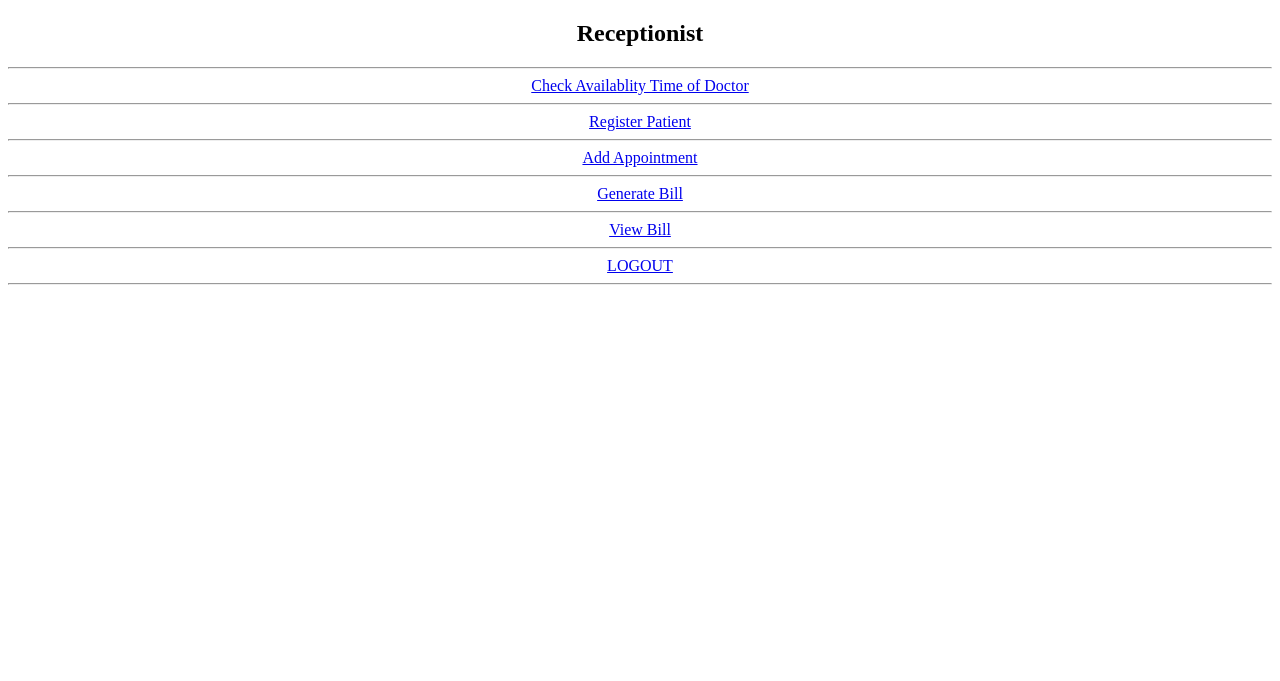
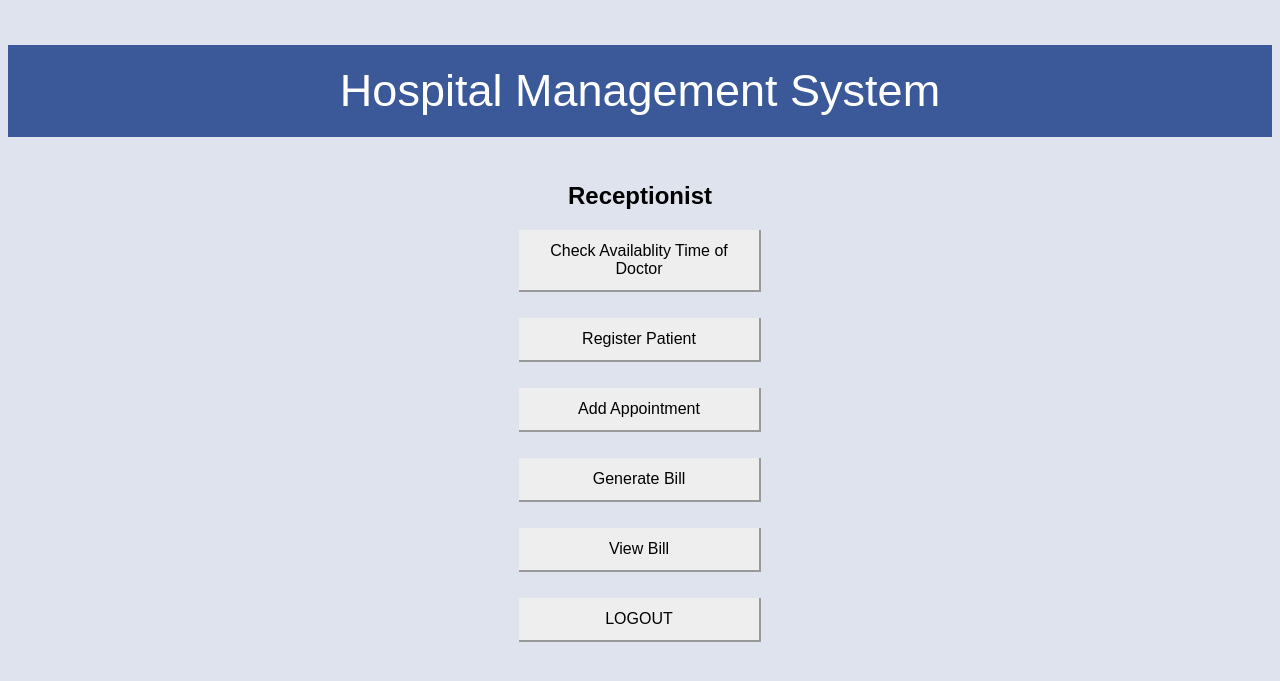
Before and after one commit to hetjagani/Hospital-Management-System, a PHP site: page /receptionist_menu.php in a window 1280 px wide. Shown: the top 681 px of the page. Run offline with PHP 8.4, Linux system fonts and the light colour scheme.

Commit message:
CSS v2 Head Doc Ass Doc nd Rec

```diff
--- a/add_appointment.php
+++ b/add_appointment.php
@@ -7,12 +7,16 @@
 <html lang="en">
 <head>
   <meta charset="UTF-8">
+   <link rel="stylesheet" href="project.css">
+
   <meta name="viewport" content="width=device-width, initial-scale=1.0">
   <meta http-equiv="X-UA-Compatible" content="ie=edge">
   <title>Add Appointment</title>
 </head>
 <body>
   <center>
+      <p>  Hospital Management System  </p>
+
   <h2>Add Appointment</h2>
   <hr>
   <table>
--- a/add_surgery.php
+++ b/add_surgery.php
@@ -7,11 +7,13 @@
 <html>
 <head>
   <meta charset="utf-8">
+  <link rel="stylesheet" href="project.css">
   <meta http-equiv="X-UA-Compatible" content="IE=edge">
   <title>Add Surgery</title>
 </head>
 <body>
   <center>
+  <p>  Hospital Management System  </p>
   <h2>Add Surgery</h2>
 
   <hr>
--- a/doctor_time.php
+++ b/doctor_time.php
@@ -2,12 +2,15 @@
 <html lang="en">
 <head>
   <meta charset="UTF-8">
+    <link rel="stylesheet" href="project.css">
+
   <meta name="viewport" content="width=device-width, initial-scale=1.0">
   <meta http-equiv="X-UA-Compatible" content="ie=edge">
   <title>Doctor's Time</title>
 </head>
 <body>
   <center>
+    <p>  Hospital Management System  </p>
 
     <h2>Doctor's Availability Time</h2>
 
--- a/generate_bill.php
+++ b/generate_bill.php
@@ -9,6 +9,8 @@
 <html lang="en">
 <head>
   <meta charset="UTF-8">
+   <link rel="stylesheet" href="project.css">
+
   <meta name="viewport" content="width=device-width, initial-scale=1.0">
   <meta http-equiv="X-UA-Compatible" content="ie=edge">
   <title>Appointment Bill</title>
@@ -16,6 +18,7 @@
 <body>
 
   <center>
+     <p>  Hospital Management System  </p>
   <h2>Appointment Bill</h2>
   <hr>
   <table>
--- a/give_prescription.php
+++ b/give_prescription.php
@@ -8,6 +8,7 @@
 <head>
 <link rel="stylesheet" href="project.css">
   <meta charset="utf-8">
+
   <meta http-equiv="X-UA-Compatible" content="IE=edge">
   <title>Prescription</title>
   <meta name="viewport" content="width=device-width, initial-scale=1">
--- a/index.php
+++ b/index.php
@@ -6,6 +6,7 @@
 <html lang="en" dir="ltr">
   <head>
     <meta charset="utf-8">
+
         <link rel="stylesheet" href="project.css">
 
     <title>Login page</title>
--- a/project.css
+++ b/project.css
@@ -1,5 +1,5 @@
 body {
-      font-family: Product Sans;
+      font-family: sans-serif;
       /*background-image: url(hospital-management-system-background-9.jpg); */
       background-repeat: no-repeat;
       background-size: cover;
@@ -7,7 +7,7 @@ body {
       }
 
 p   {
-	font-family: Product Sans;
+	font-family: sans-serif;
       /*background-image: url(hospital-management-system-background-9.jpg);
      background: linear-gradient(to right, #bdc447, #1c3e50); */
       background-repeat: no-repeat;
@@ -36,6 +36,7 @@ a {
 	border-top-width: 0px;
 	border-left-width: 0px;
 }
+
 
 .vertical-menu {
   width: 250px; /* Set a width if you like */
@@ -87,6 +88,8 @@ a {
 /* When you mouse over the navigation links, change their color */
 .sidenav a:hover {
   color: #f1f1f1;
+  cursor: pointer;
+
 }
 
 /* Position and style the close button (top right corner) */
--- a/receptionist_menu.php
+++ b/receptionist_menu.php
@@ -5,26 +5,25 @@
 <html>
 <head>
   <meta charset="utf-8">
+      <link rel="stylesheet" href="project.css">
+
   <meta http-equiv="X-UA-Compatible" content="IE=edge">
   <title>Receptionist Menu</title>
   <meta name="viewport" content="width=device-width, initial-scale=1">
 </head>
 <body>
 <center>
+    <p>  Hospital Management System  </p>
+<div class="vertical-menu">
+
     <h2> Receptionist </h2>
-    <hr>
     <a href="doctor_time.php"> Check Availablity Time of Doctor </a> <br>
-    <hr>
     <a href="register_patient.php"> Register Patient </a> <br>
-    <hr>
     <a href="add_appointment.php"> Add Appointment </a> <br>
-    <hr>
     <a href="generate_bill.php"> Generate Bill </a> <br>
-    <hr>
     <a href="view_bill.php"> View Bill </a> <br>
-    <hr>
     <a href="index.php"> LOGOUT </a> <br>
-    <hr>
+    </div>
   </center>
 </body>
 </html>
--- a/register_patient.php
+++ b/register_patient.php
@@ -2,6 +2,8 @@
 <html lang="en">
 <head>
   <meta charset="UTF-8">
+     <link rel="stylesheet" href="project.css">
+
   <meta name="viewport" content="width=device-width, initial-scale=1.0">
   <meta http-equiv="X-UA-Compatible" content="ie=edge">
   <title>Register Patient</title>
@@ -9,6 +11,7 @@
 <body>
 
   <center>
+     <p>  Hospital Management System  </p>
 
   <h2>Register Patient</h2>
   <form action="register_patient_db.php" method="post" id="pat_reg_form">
--- a/view_bill.php
+++ b/view_bill.php
@@ -9,6 +9,8 @@
 <html lang="en">
 <head>
   <meta charset="UTF-8">
+   <link rel="stylesheet" href="project.css">
+
   <meta name="viewport" content="width=device-width, initial-scale=1.0">
   <meta http-equiv="X-UA-Compatible" content="ie=edge">
   <title>Lab Bill</title>
@@ -16,6 +18,7 @@
 <body>
 
 <center>
+   <p>  Hospital Management System  </p>
   <h2>Appointment Bills</h2>
   <hr>
   <table>
@@ -43,7 +46,7 @@
     }
   ?>
 
-  <hr><hr>
+  <hr>
 
   <?php
     $bills_query = 'SELECT * FROM Bill JOIN OPDBill USING(BillNo) WHERE PatientId = "'.$patient_id.'" ORDER BY Date DESC;';
--- a/view_patient_hist.php
+++ b/view_patient_hist.php
@@ -6,11 +6,14 @@
 <html>
 <head>
   <meta charset="utf-8">
+  <link rel="stylesheet" href="project.css">
   <meta http-equiv="X-UA-Compatible" content="IE=edge">
   <title>Patient's History</title>
 </head>
 <body>
 <center>
+  <p>  Hospital Management System  </p>
+
   <h2>Patient History</h2>
   <hr>
   <table>
--- a/view_surgery.php
+++ b/view_surgery.php
@@ -8,11 +8,14 @@
 <head>
   <meta charset="utf-8">
   <meta http-equiv="X-UA-Compatible" content="IE=edge">
+  <link rel="stylesheet" href="project.css">
+
   <title>View Surgery</title>
   <meta name="viewport" content="width=device-width, initial-scale=1">
 </head>
 <body>
   <center>
+    <p>  Hospital Management System  </p>
   <h2>Surgeries</h2>
   <hr>
   <table>
@@ -46,7 +49,7 @@
       echo '<a href="assistant_doctor_menu.php">Assistant Doctor Menu</a>';
     }
   ?>
-  <hr><hr>
+
   <?php
     while ($sur_data = mysqli_fetch_assoc($sur_run)) {
       //doctor name
```
Also changed, not shown: assistant_doctor_menu.php (+11 -7 lines), view_lab_report.php (+4 -3 lines), hospital-management-system-background-9.jpg (deleted), unnamed.png (deleted).
